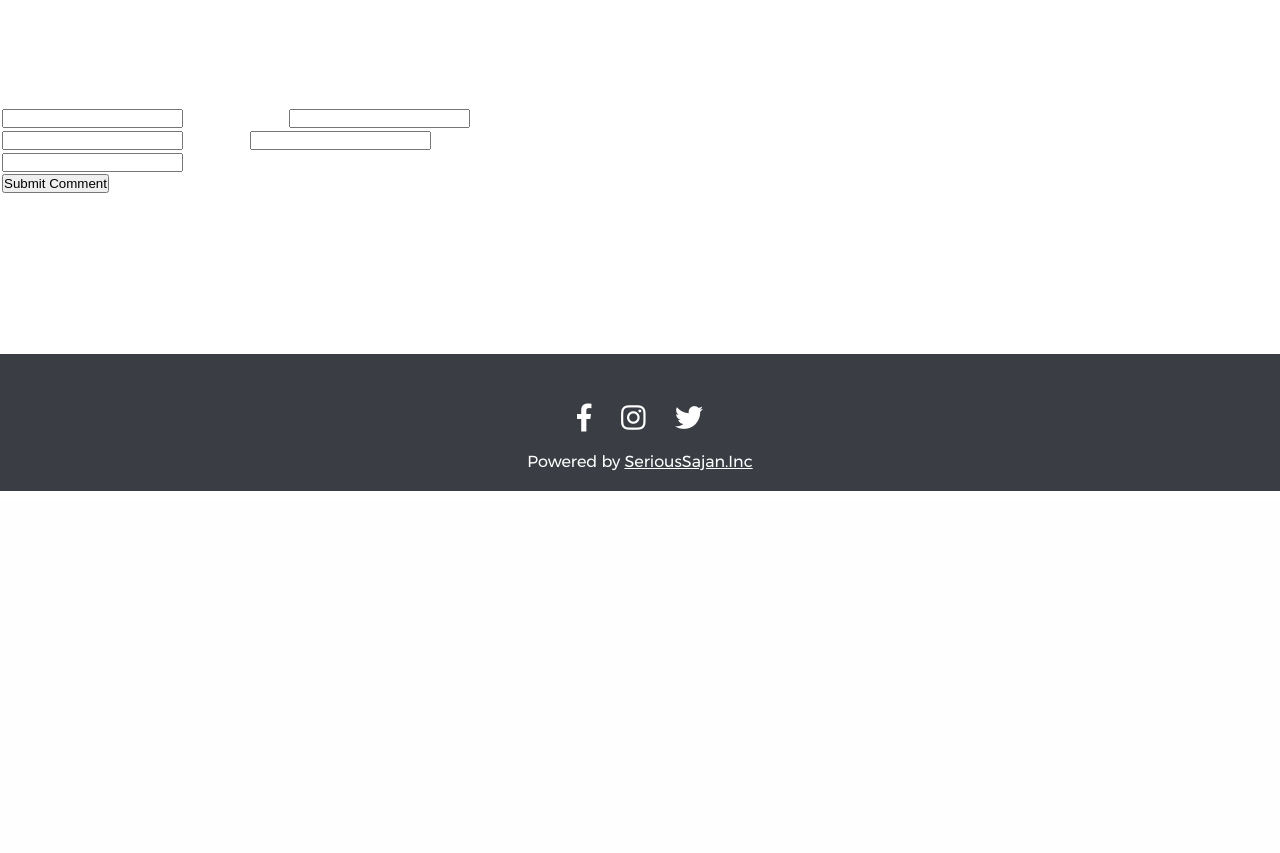
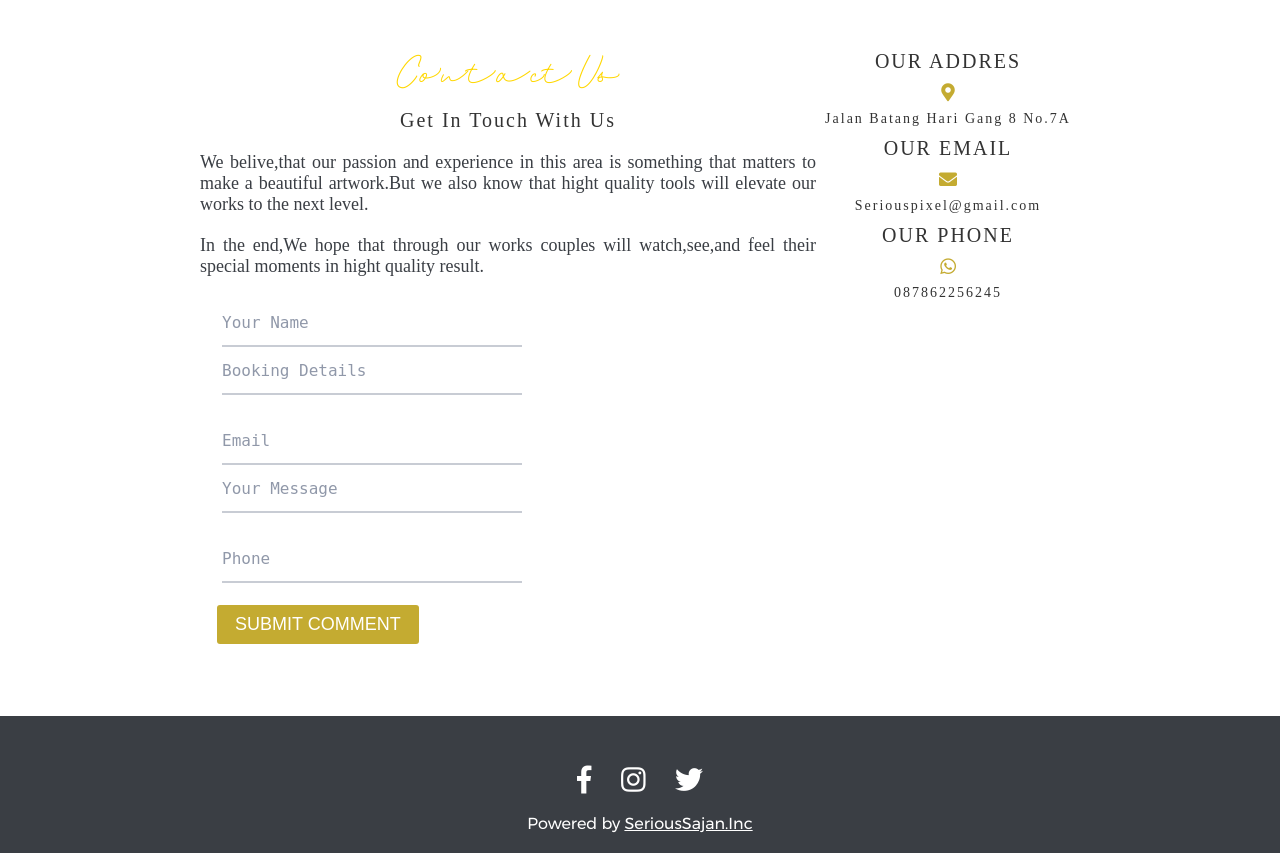
Before and after one commit to aldhipradana/SeriousPixel, a PHP site: page /index.php?page=contact in a window 1280 px wide. Shown: the part 300-1153 px from the top of the page. Before the commit the page ends 791 px from the top, so only its background shows below. Run offline with PHP 8.4, Linux system fonts and the light colour scheme; some web fonts are replaced.

Commit message:
fix contact page

```diff
--- a/assets/css/contact.css
+++ b/assets/css/contact.css
@@ -5,17 +5,20 @@
     margin: 50px 200px;
 }
 section.section-contact .row{
-  display: grid;
-  grid-template-columns: 60% 30%;
+  max-width: 1000px;
+  width: 100%;
+  margin: 0 auto;
+  clear: both;
+  overflow: auto;
 }
 section.section-contact .row .column-1{
-    width:auto;
+    width: 70%;
+    float: left;
 }
 section.section-contact .row .column-2{
-    width:auto;
-    display: grid;
-    height: 200px;
-    padding-top: 60px;
+    width: 30%;
+    height: fit-content;
+    float: left;
 }
 
 section.section-contact .row .column-1 h2{
--- a/assets/template/header.php
+++ b/assets/template/header.php
@@ -8,9 +8,11 @@
     <link rel="stylesheet" href="assets\css\home.css">
     <link rel="stylesheet" href="assets\css\about.css">
     <link rel="stylesheet" href="assets\css\pricelist.css">
+    <link rel="stylesheet" href="assets\css\contact.css">
     <link rel="stylesheet" href="assets\css\footer.css">
     <link href="https://fonts.googleapis.com/css?family=Lobster" rel="stylesheet"/>
-                                    <link href="assets\fontawesome\css\all.css" rel="stylesheet"></head>
+    <link href="assets\fontawesome\css\all.css" rel="stylesheet">
+</head>
 
 <body>
     <!-- [ Normal Navbar ] -->
```
Lines whose indentation alone changed are shown as unchanged.
